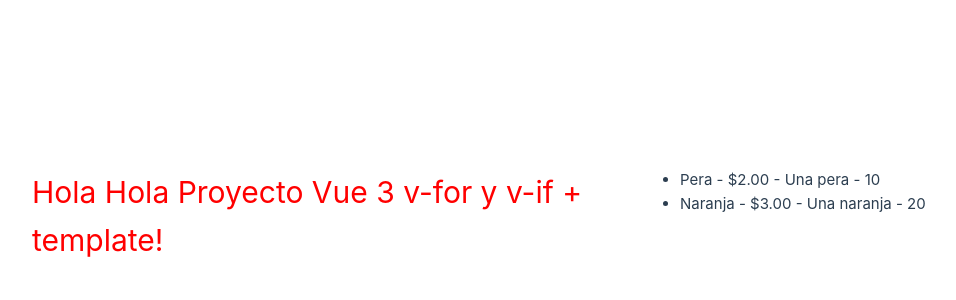
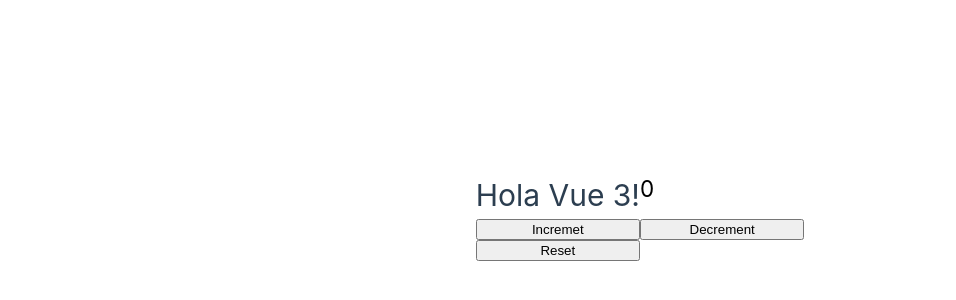
Before and after one commit to daigogeassdark/mi-primer-vue, a Vue app: page / in a window 1280 px wide. Shown: the part 184-484 px from the top of the page, without its empty margins (0-956 px from the left). Built offline with nearby package versions, Linux system fonts and the light colour scheme.

Commit message:
Update App.vue

```diff
--- a/src/App.vue
+++ b/src/App.vue
@@ -1,39 +1,51 @@
 <script setup>
- const name = 'Hola Proyecto Vue 3 v-for y v-if + template'
- const arrayFrutas = [
-    {
-        name: "Manzana",
-        price: "$1.00",
-        description: "Una manzana",
-        stock: 0,
-    },
-    {
-        name: "Pera",
-        price: "$2.00",
-        description: "Una pera",
-        stock: 10,
-    },
-    {
-        name: "Naranja",
-        price: "$3.00",
-        description: "Una naranja",
-        stock: 20,
-    },
-];
+import { ref, computed } from "vue";
+
+const name = "Vue 3";
+
+const counter = ref(0);
+
+const increment = () => {
+    counter.value++;
+};
+
+const decrement = () => {
+    counter.value--;
+};
+
+const reset = () => {
+    counter.value = 0;
+};
+
+const classCounter = computed(() => {
+    if (counter.value === 0) {
+        return "zero";
+    }
+    return counter.value > 0 ? "positive" : "negative";
+});
+
 </script>
 
 <template>
- <h1>Hola {{ name }}!</h1>
-  <ul>
-      <template v-for="item in arrayFrutas" :key="item.name">
-        <li  v-if="item.stock > 0 ">
-          {{ item.name }} - {{ item.price }} - {{ item.description }} - {{ item.stock }}
-        </li>
-      </template>
-  </ul>
+    <h1>Hola {{ name }}!</h1>
+    <h2 :class="classCounter">
+        {{ counter }}
+    </h2>
+    <button @click="increment">Incremet</button>
+    <button @click="decrement">Decrement</button>
+    <button @click="reset">Reset</button>
 </template>
+
 <style>
-h1 {
-  color: red;
+.negative {
+    color: red;
+}
+
+.positive {
+    color: green;
+}
+
+.zero {
+    color: black;
 }
 </style>
```
